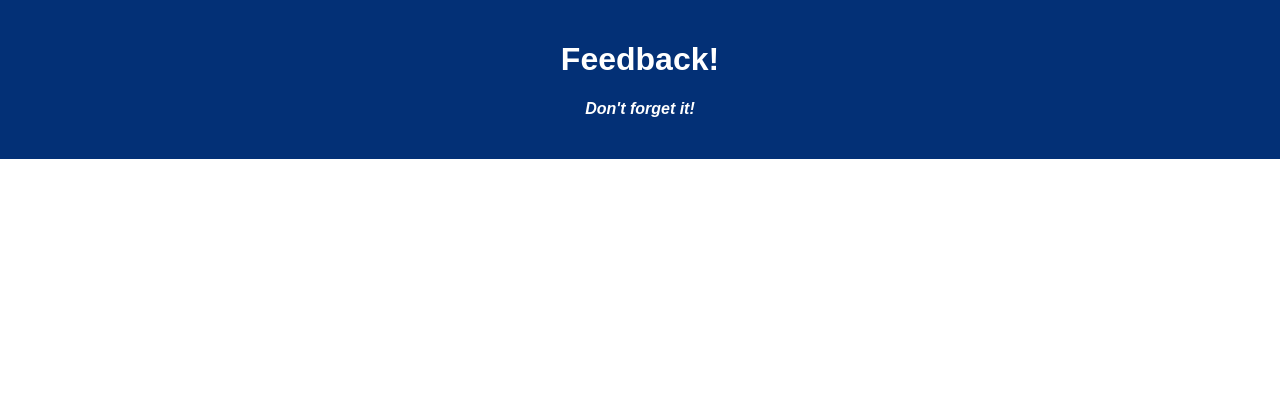
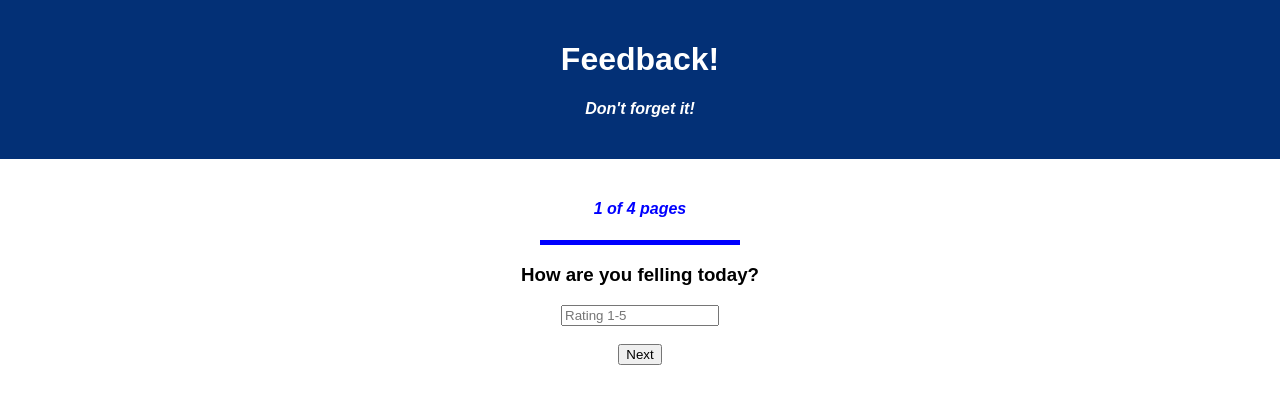
Before and after one commit to yasis12/weekend-redux-feedback-loop, a React (Create React App) app: page /#/ in a window 1280 px wide. Shown: the top 404 px of the page. Built offline with nearby package versions, Linux system fonts and the light colour scheme.

Commit message:
created format for the feeling componet. Also added stylilng to component

```diff
--- a/src/components/App/App.jsx
+++ b/src/components/App/App.jsx
@@ -7,6 +7,7 @@ import './App.css';
 import Feeling from '../Feeling/feeling';
 import Understanding from '../Understanding/Understanding';
 import Support from '../Support/Support';
+import Comments from '../Comments/Comments'
 
 // React + redux imports
 import { useDispatch } from 'react-redux';
--- /dev/null
+++ b/src/components/Feeling/feeling.css
@@ -0,0 +1,21 @@
+
+.feelingForm input {
+    width: 150px;
+}
+
+.pageNumber {
+    color: blue;
+}
+
+.pageNumberContainer {
+    display: inline-block;
+    margin-bottom: 1px;
+}
+
+.pageNumberContainer::after {
+    content: "";
+    display: block;
+    width: 200px;
+    border-bottom: 5px solid blue;
+    margin-top: 0px; /* Adjust the spacing between the text and the line */
+}
--- a/src/components/Feeling/feeling.jsx
+++ b/src/components/Feeling/feeling.jsx
@@ -1,6 +1,23 @@
+import './feeling.css'
 
 function feeling () {
 
+
+    return (
+        <div>
+            <div className='pageNumberContainer'>
+                <h4 className='pageNumber'>1 of 4 pages</h4>
+            </div>
+
+            <br />
+            <h3>How are you felling today?</h3>
+        <form className="feelingForm">
+            <input type="number" min="0" max="5" placeholder="Rating 1-5" />
+        </form>
+        <br />
+        <button>Next</button>
+        </div>
+    )
 }
 
 export default feeling;
```
